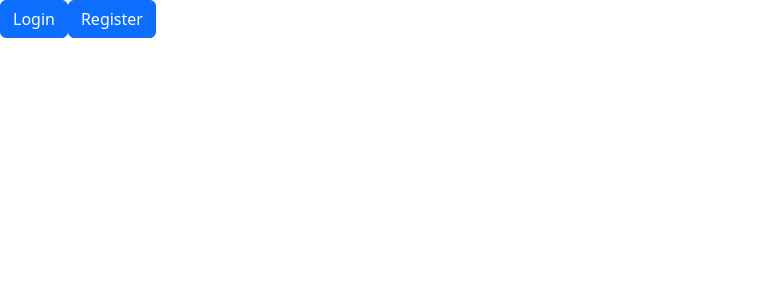
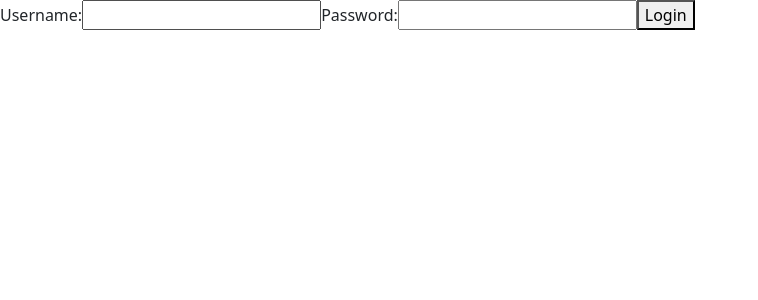
Before and after one commit to AlTheMan/Fullstack-Journal-Frontend, a React (Vite) app: page /LoginPage in a window 1280 px wide. Shown: the top 300 px of the page, without its empty margins (0-758 px from the left). Built offline with nearby package versions, Linux system fonts and the light colour scheme.

Commit message:
redirect working

```diff
--- a/package.json
+++ b/package.json
@@ -12,7 +12,8 @@
   "dependencies": {
     "bootstrap": "^5.3.2",
     "react": "^18.2.0",
-    "react-dom": "^18.2.0"
+    "react-dom": "^18.2.0",
+    "react-router-dom": "^6.18.0"
   },
   "devDependencies": {
     "@types/react": "^18.2.15",
--- a/src/App.tsx
+++ b/src/App.tsx
@@ -1,3 +1,5 @@
+
+import { BrowserRouter as Router, Route, Routes } from 'react-router-dom';
 
 import HomePage from './pages/HomePage'
 import LoginPage from './pages/LoginPage'
@@ -5,8 +7,13 @@ import LoginPage from './pages/LoginPage'
 function App() {
 
   return (
-   <div className='App'> <HomePage></HomePage></div>
+    <Router>
+      <Routes>
+        <Route path="/" element={<HomePage />} />
+        <Route path="/LoginPage" element={<LoginPage />} />
+      </Routes>
+    </Router>
   )
 }
-
+/*   <div className='App'> <HomePage></HomePage></div> */
 export default App
--- a/src/pages/HomePage.tsx
+++ b/src/pages/HomePage.tsx
@@ -1,14 +1,19 @@
 // LoginPage.tsx
 import React from 'react';
 import Button from '../components/Button';
+import { Link } from 'react-router-dom';
 
 const HomePage = () => {
 return (
     <div>
-      <Button onClick={() => console.log('Login clicked')}>Login</Button>
-      <Button onClick={() => console.log('Register clicked')}>Register</Button>
+       <Link to="/LoginPage">
+        <Button onClick={() => console.log('Login clicked')}>Login</Button>
+      </Link>
+        <Button onClick={() => console.log('Register clicked')}>Register</Button>
     </div>
   );
 };
 
 export default HomePage;
+
+/* <Link to="/LoginPage">Login</Link>*/
--- a/src/pages/LoginPage.tsx
+++ b/src/pages/LoginPage.tsx
@@ -11,8 +11,6 @@ const LoginPage = () => {
 
   return (
     <div>
-      <Button onClick={() => console.log('Login clicked')}>Login</Button>
-      <Button onClick={() => console.log('Register clicked')}>Register</Button>
       <LoginForm onSubmit={handleLoginFormSubmit} />
     </div>
   );
```
Also changed, not shown: 1 other file (tests, documents, lock files or other folders).
